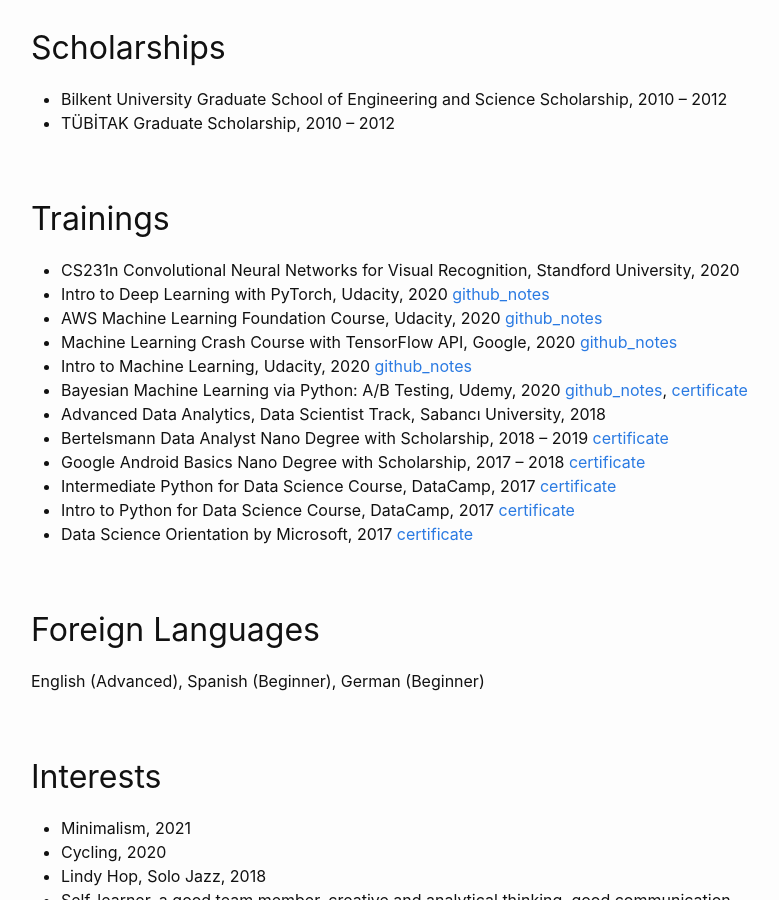
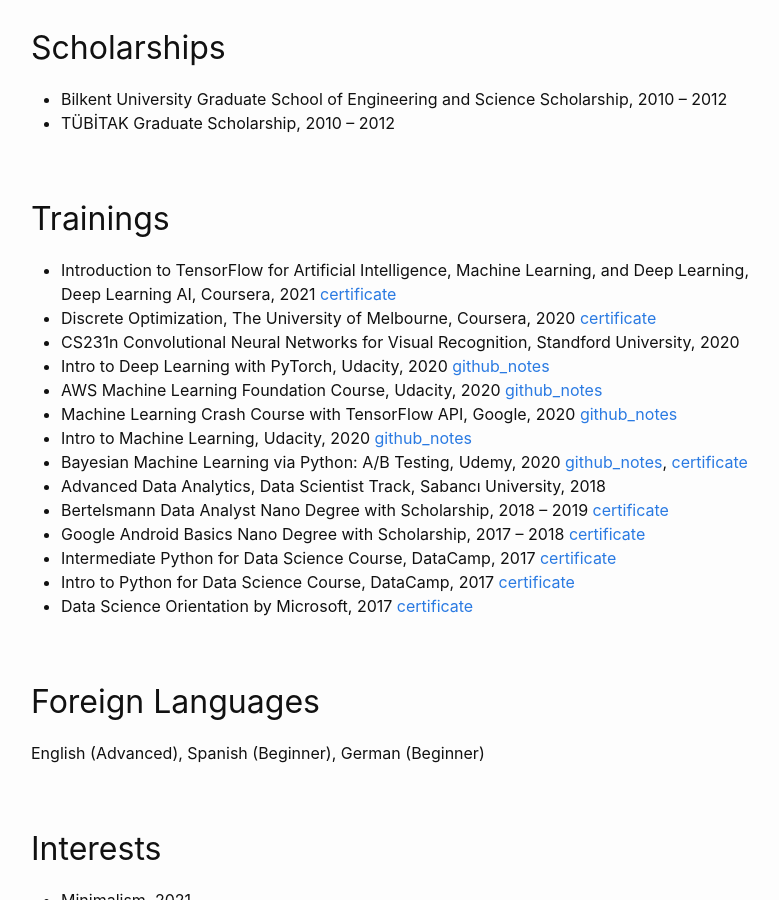
Before and after one commit to pelinbalci/pelinbalci.github.io, a Jekyll site: the page built from CV.md, in a window 1280 px wide and 900 px high, scrolled down 2082 px. Shown: the whole window, without its empty margins (239-1018 px from the left). Built offline with Jekyll 4.4.1, drawn with Linux system fonts in a browser that asks for light colours.

Commit message:
Update CV.md

```diff
--- a/CV.md
+++ b/CV.md
@@ -62,6 +62,8 @@
 - TÜBİTAK Graduate Scholarship, 2010 – 2012
 
 ## Trainings
+- Introduction to TensorFlow for Artificial Intelligence, Machine Learning, and Deep Learning, Deep Learning AI, Coursera, 2021 [certificate](https://www.coursera.org/account/accomplishments/verify/XNKW988DUE4H?utm_source=link&utm_medium=certificate&utm_content=cert_image&utm_campaign=pdf_header_button&utm_product=course)
+- Discrete Optimization, The University of Melbourne, Coursera, 2020 [certificate](https://www.coursera.org/account/accomplishments/verify/EWZ43LNQU7DH?utm_source=link&utm_medium=certificate&utm_content=cert_image&utm_campaign=sharing_cta&utm_product=course)
 - CS231n Convolutional Neural Networks for Visual Recognition, Standford University, 2020
 - Intro to Deep Learning with PyTorch, Udacity, 2020 [github_notes](https://github.com/pelinbalci/Intro_Deep_Learning)
 - AWS Machine Learning Foundation Course, Udacity, 2020 [github_notes](https://github.com/pelinbalci/aws_ml_foundations)
```
